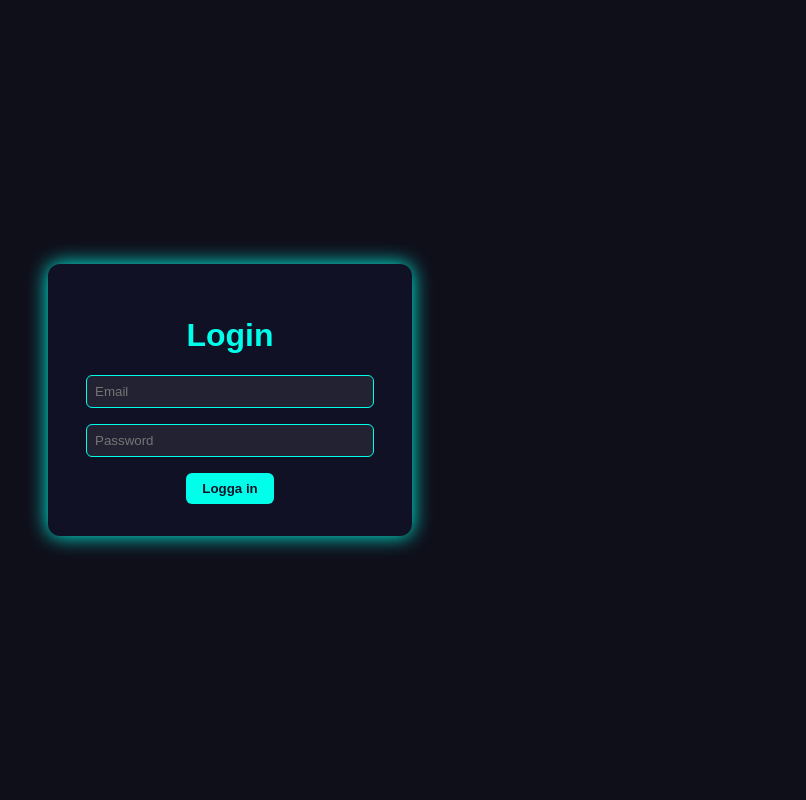
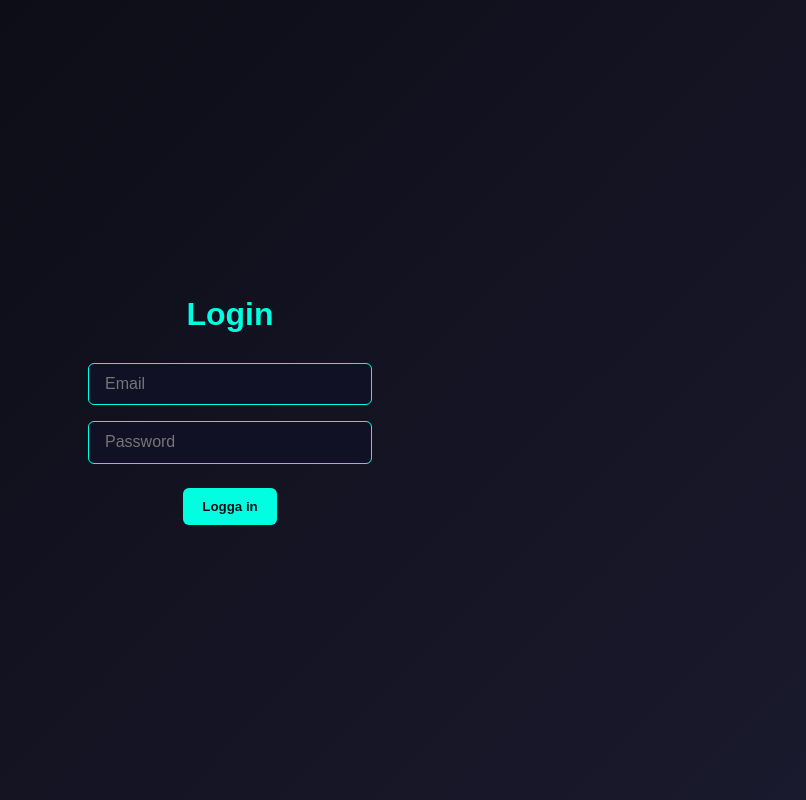
Before and after one commit to FooxxyyDev/vaultrex-frontend, a React (Vite) app: page / in a window 1280 px wide. Shown: the whole page, without its empty margins (410-1216 px from the left). Built offline with nearby package versions, Linux system fonts and the light colour scheme.

Commit message:
Update App.css

```diff
--- a/src/App.css
+++ b/src/App.css
@@ -1,48 +1,115 @@
+/* =======================
+   Futuristic Vaultrex Dashboard
+   ======================= */
+
 body {
-  font-family: 'Orbitron', sans-serif;
-  background: #0f0f1a;
-  color: #00ffea;
-  display: flex;
-  justify-content: center;
-  align-items: center;
-  height: 100vh;
-  margin: 0;
+    margin: 0;
+    padding: 0;
+    font-family: 'Orbitron', sans-serif;
+    background: #0d0d1a;
+    color: #00ffe0;
 }
 
-.login-container, .dashboard {
-  background: #111126;
-  padding: 2rem;
-  border-radius: 12px;
-  box-shadow: 0 0 20px #00ffea;
-  width: 300px;
-  text-align: center;
+h1, h2, h3 {
+    color: #00ffe0;
 }
 
-input {
-  display: block;
-  margin: 1rem auto;
-  padding: 0.5rem;
-  width: 90%;
-  background: #222233;
-  border: 1px solid #00ffea;
-  color: #00ffea;
-  border-radius: 6px;
+.login-container {
+    display: flex;
+    flex-direction: column;
+    justify-content: center;
+    align-items: center;
+    height: 100vh;
+    background: linear-gradient(135deg, #0a0a12, #1a1a2e);
 }
 
-button {
-  padding: 0.5rem 1rem;
-  border: none;
-  border-radius: 6px;
-  background: #00ffea;
-  color: #111126;
-  cursor: pointer;
-  font-weight: bold;
+.login-container input {
+    margin: 0.5rem 0;
+    padding: 0.7rem 1rem;
+    width: 250px;
+    border-radius: 6px;
+    border: 1px solid #00ffe0;
+    background: #111126;
+    color: #00ffe0;
+    font-size: 1rem;
 }
 
-button:hover {
-  background: #00bfa1;
+.login-container button {
+    margin-top: 1rem;
+    padding: 0.7rem 1.2rem;
+    border: none;
+    border-radius: 6px;
+    background: #00ffe0;
+    color: #0d0d1a;
+    font-weight: bold;
+    cursor: pointer;
+    transition: 0.3s;
+}
+
+.login-container button:hover {
+    background: #00d4b8;
 }
 
 .error {
-  color: #ff4d4d;
+    color: #ff0033;
+    margin-bottom: 0.5rem;
 }
+
+.dashboard {
+    padding: 2rem;
+}
+
+.dashboard button {
+    padding: 0.5rem 1rem;
+    margin: 1rem 0;
+    border-radius: 6px;
+    border: none;
+    background: #00ffe0;
+    color: #0d0d1a;
+    font-weight: bold;
+    cursor: pointer;
+    transition: 0.3s;
+}
+
+.dashboard button:hover {
+    background: #00d4b8;
+}
+
+ul {
+    list-style: none;
+    padding: 0;
+}
+
+li {
+    margin: 0.5rem 0;
+    padding: 0.5rem 0.8rem;
+    background: #111126;
+    border: 1px solid #00ffe0;
+    border-radius: 6px;
+    display: flex;
+    justify-content: space-between;
+}
+
+.qr-reader {
+    margin: 1rem 0;
+    border: 2px solid #00ffe0;
+    border-radius: 6px;
+    padding: 0.5rem;
+}
+
+/* Future hover effect */
+li:hover {
+    background: #0a0a12;
+    border-color: #00d4b8;
+}
+
+/* Responsive for mobile */
+@media (max-width: 600px) {
+    .login-container input {
+        width: 200px;
+    }
+
+    .dashboard {
+        padding: 1rem;
+    }
+}
```
